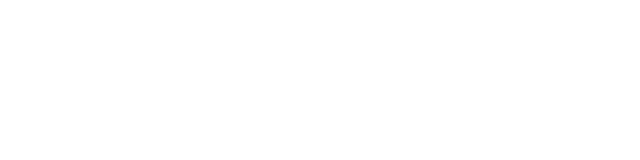
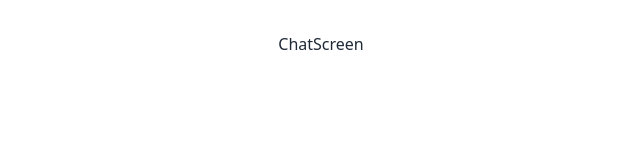
Before and after one commit to ranaalmalki/useState-chat-project, a React (Vite) app in the folder Chat/: page / in a window 1280 px wide. Shown: the top 160 px of the page, without its empty margins (319-959 px from the left). Built offline with nearby package versions, Linux system fonts and the light colour scheme.

Commit message:
add components chat screen

```diff
--- a/Chat/src/App.jsx
+++ b/Chat/src/App.jsx
@@ -1,10 +1,12 @@
 
 import './App.css'
+import ChatScreen from './components/ChatScreen'
 
 function App() {
 
   return (
     <>
+   <ChatScreen/>
 
     </>
   )
--- /dev/null
+++ b/Chat/src/components/ChatScreen.jsx
@@ -0,0 +1,8 @@
+
+function ChatScreen() {
+  return (
+    <div>ChatScreen</div>
+  )
+}
+
+export default ChatScreen
```
